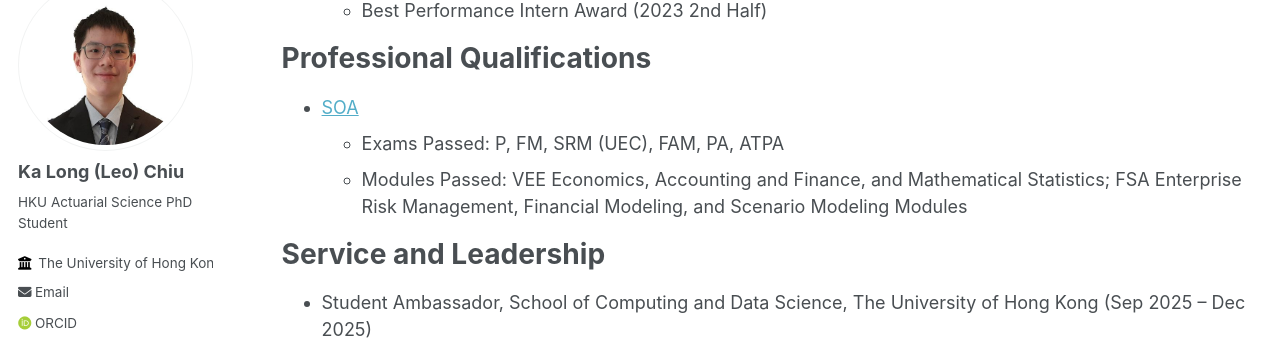
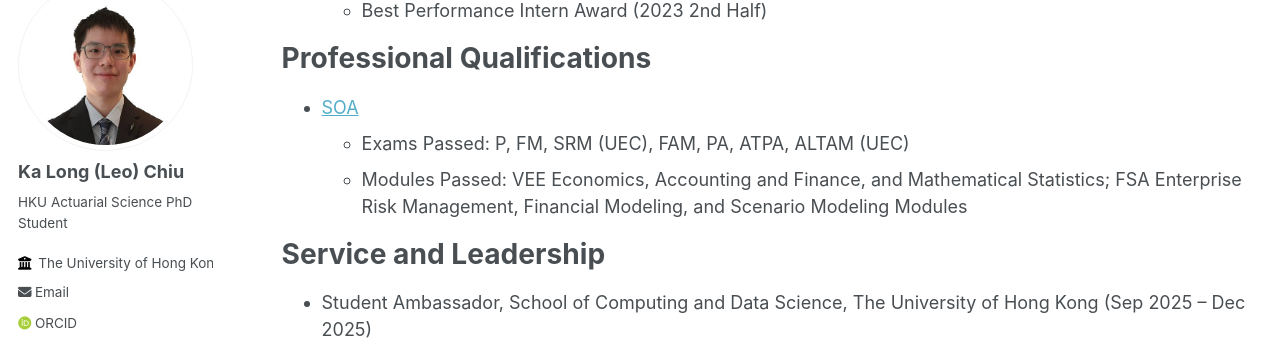
Before and after one commit to leochiukl/leochiukl.github.io, a Jekyll site: the page built from _pages/cv.md, in a window 1280 px wide and 900 px high, scrolled down 1397 px. Shown: the part 127-467 px from the top of the window. Built offline with Jekyll 4.4.1, drawn with Linux system fonts in a browser that asks for light colours; some web fonts are replaced.

Commit message:
Update cv

```diff
--- a/_pages/cv.md
+++ b/_pages/cv.md
@@ -56,7 +56,7 @@ redirect_from:
 Professional Qualifications
 =====
 * [SOA](https://www.soa.org/)
-  * Exams Passed: P, FM, SRM (UEC), FAM, PA, ATPA
+  * Exams Passed: P, FM, SRM (UEC), FAM, PA, ATPA, ALTAM (UEC)
   * Modules Passed: VEE Economics, Accounting and Finance, and Mathematical Statistics; FSA Enterprise Risk Management, Financial Modeling, and Scenario Modeling Modules
 
 Service and Leadership
```
